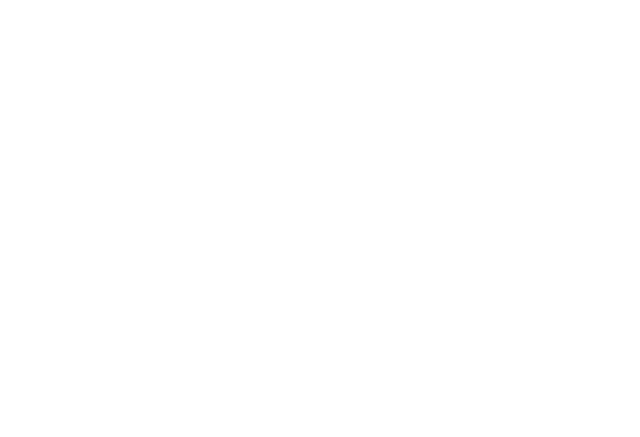
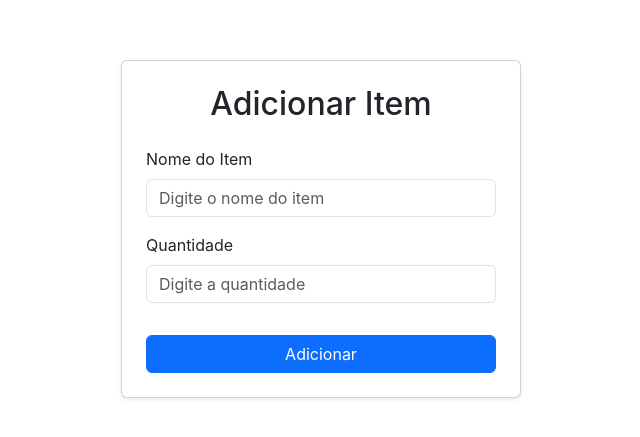
Before and after one commit to guleao/projeto1-7periodo, an Angular app: page /adicionar-item in a window 1280 px wide. Before the commit this address led to /. Shown: the part 171-608 px from the top of the page, without its empty margins (319-959 px from the left). Built offline with nearby package versions, Linux system fonts and the light colour scheme.

Commit message:
Adiciona serviço de produtos, componente de modal para adicionar itens e atualiza a lista de compras

```diff
--- a/package.json
+++ b/package.json
@@ -11,7 +11,7 @@
   },
   "private": true,
   "dependencies": {
-    "@angular/animations": "^19.1.0",
+    "@angular/animations": "18.0.0",
     "@angular/common": "^19.1.0",
     "@angular/compiler": "^19.1.0",
     "@angular/core": "^19.1.0",
--- a/src/app/app.routes.ts
+++ b/src/app/app.routes.ts
@@ -2,9 +2,11 @@ import { Routes } from '@angular/router';
 import { ListadecomprasComponent } from './components/listadecompras/listadecompras.component';
 import { LoginComponent } from './components/login/login.component';
 import { CadastroComponent } from './components/cadastro/cadastro.component';
+import { ModaladicionaritemComponent } from './components/modaladicionaritem/modaladicionaritem.component';
 
 export const routes: Routes = [
     { path: '', component: LoginComponent },
     { path: 'cadastro', component: CadastroComponent },
     { path: 'listagem', component: ListadecomprasComponent },
+    { path: 'adicionar-item', component: ModaladicionaritemComponent },
 ];
--- a/src/app/components/listadecompras/listadecompras.component.html
+++ b/src/app/components/listadecompras/listadecompras.component.html
@@ -1,7 +1,7 @@
 <div class="container mt-5">
     <div class="row">
         <div class="col">
-            <h1 class="text-center text-bg-dark">Lista de Compras</h1>
+            <h1 class="text-center ">Lista de Compras</h1>
         </div>
     </div>
     <div class="row">
@@ -14,28 +14,16 @@
                     </tr>
                 </thead>
                 <tbody>
-                    <tr>
-                        <td>Maçã</td>
-                        <td>2 kg</td>
-                    </tr>
-                    <tr>
-                        <td>Pão</td>
-                        <td>1 pacote</td>
-                    </tr>
-                    <tr>
-                        <td>Leite</td>
-                        <td>3 litros</td>
+                    <tr *ngFor="let item of items">
+                        <td>{{ item.nome }}</td>
+                        <td>{{ item.quantidade }}</td>
                     </tr>
                 </tbody>
             </table>
             <div class="d-flex justify-content-center gap-2">
-                <button class="btn btn-success" data-bs-toggle="modal" data-bs-target="#adicionarItemModal" onclick="console.log('Botão Adicionar item clicado')">Adicionar item</button>
-                <button class="btn btn-danger">Resetar lista</button>
+                <button class="btn btn-success" [routerLink]="['/adicionar-item']">Adicionar item</button>
+                <button class="btn btn-danger" (click)="resetarLista()">Resetar lista</button>
             </div>
         </div>
     </div>
 </div>
-
-<ng-template>
-
-</ng-template>
--- a/src/app/components/listadecompras/listadecompras.component.ts
+++ b/src/app/components/listadecompras/listadecompras.component.ts
@@ -1,21 +1,43 @@
 import { Component } from '@angular/core';
-import { ModaladicionaritemComponent } from '../modaladicionaritem/modaladicionaritem.component';
 import { CommonModule } from '@angular/common';
+import { Router, RouterModule } from '@angular/router';
 import { User } from '../../models/user/user';
-import { Router } from '@angular/router';
+
 
 @Component({
   selector: 'app-listadecompras',
   standalone: true,
-  imports: [CommonModule, ModaladicionaritemComponent],
+  imports: [
+    CommonModule,
+    RouterModule
+  ],
   templateUrl: './listadecompras.component.html',
-  styleUrl: './listadecompras.component.css'
+  styleUrls: ['./listadecompras.component.css']
 })
 export class ListadecomprasComponent {
   user = new User(0, "", "", null, null);
 
+  items: { nome: string; quantidade: string }[] = [];
+
   constructor(private router: Router) {
-    this.user = this.router.getCurrentNavigation()?.extras.state?.['user'];
-    console.log(this.user);
+    // Se vier algo pelo state, adiciona na lista
+    const navExtras = this.router.getCurrentNavigation()?.extras.state as {
+      itemAdicionado?: { nome: string; quantidade: string };
+      user?: User;
+    };
+
+    if (navExtras?.itemAdicionado) {
+      this.items.push(navExtras.itemAdicionado);
+
+      this.router.navigate([], { state: {}})
+    }
+    // Caso você ainda use user
+    if (navExtras?.user) {
+      this.user = navExtras.user;
+    }
+  }
+
+  resetarLista() {
+    this.items = [];
   }
 }
--- a/src/app/components/modaladicionaritem/modaladicionaritem.component.html
+++ b/src/app/components/modaladicionaritem/modaladicionaritem.component.html
@@ -0,0 +1,36 @@
+<div class="container d-flex justify-content-center align-items-center vh-100">
+  <div class="card shadow-sm p-4" style="width: 400px">
+    <h2 class="text-center mb-4">Adicionar Item</h2>
+    <form (ngSubmit)="adicionarItem()">
+      <div class="mb-3">
+        <label for="nome" class="form-label">Nome do Item</label>
+        <input
+          type="text"
+          id="nome"
+          name="nome"
+          class="form-control"
+          placeholder="Digite o nome do item"
+          [(ngModel)]="nome"
+          required
+        />
+      </div>
+
+      <div class="mb-3">
+        <label for="quantidade" class="form-label">Quantidade</label>
+        <input
+          type="text"
+          id="quantidade"
+          name="quantidade"
+          class="form-control"
+          placeholder="Digite a quantidade"
+          [(ngModel)]="quantidade"
+          required
+        />
+      </div>
+
+      <button type="submit" class="mt-3 btn btn-primary w-100">
+        Adicionar
+      </button>
+    </form>
+  </div>
+</div>
--- a/src/app/components/modaladicionaritem/modaladicionaritem.component.ts
+++ b/src/app/components/modaladicionaritem/modaladicionaritem.component.ts
@@ -1,11 +1,24 @@
-import { Component } from '@angular/core';
+import { CommonModule } from '@angular/common';
+import { Component, EventEmitter, Output } from '@angular/core';
+import { FormsModule } from '@angular/forms';
+import { Router } from '@angular/router';
 
 @Component({
   selector: 'app-modaladicionaritem',
-  imports: [],
+  standalone: true,
+  imports: [CommonModule, FormsModule],
   templateUrl: './modaladicionaritem.component.html',
   styleUrl: './modaladicionaritem.component.css'
 })
 export class ModaladicionaritemComponent {
 
+  constructor(private Router: Router) { }
+
+  nome = '';
+  quantidade = '';
+
+  adicionarItem() {
+    const newItem = { nome: this.nome, quantidade: this.quantidade };
+    this.Router.navigate(['/listagem'], { state: { itemAdicionado: newItem } });
+  }
 }
```
Also changed, not shown: src/app/services/produtos.service.ts (added, +10 -0 lines), 2 other files (tests, documents, lock files or other folders).
